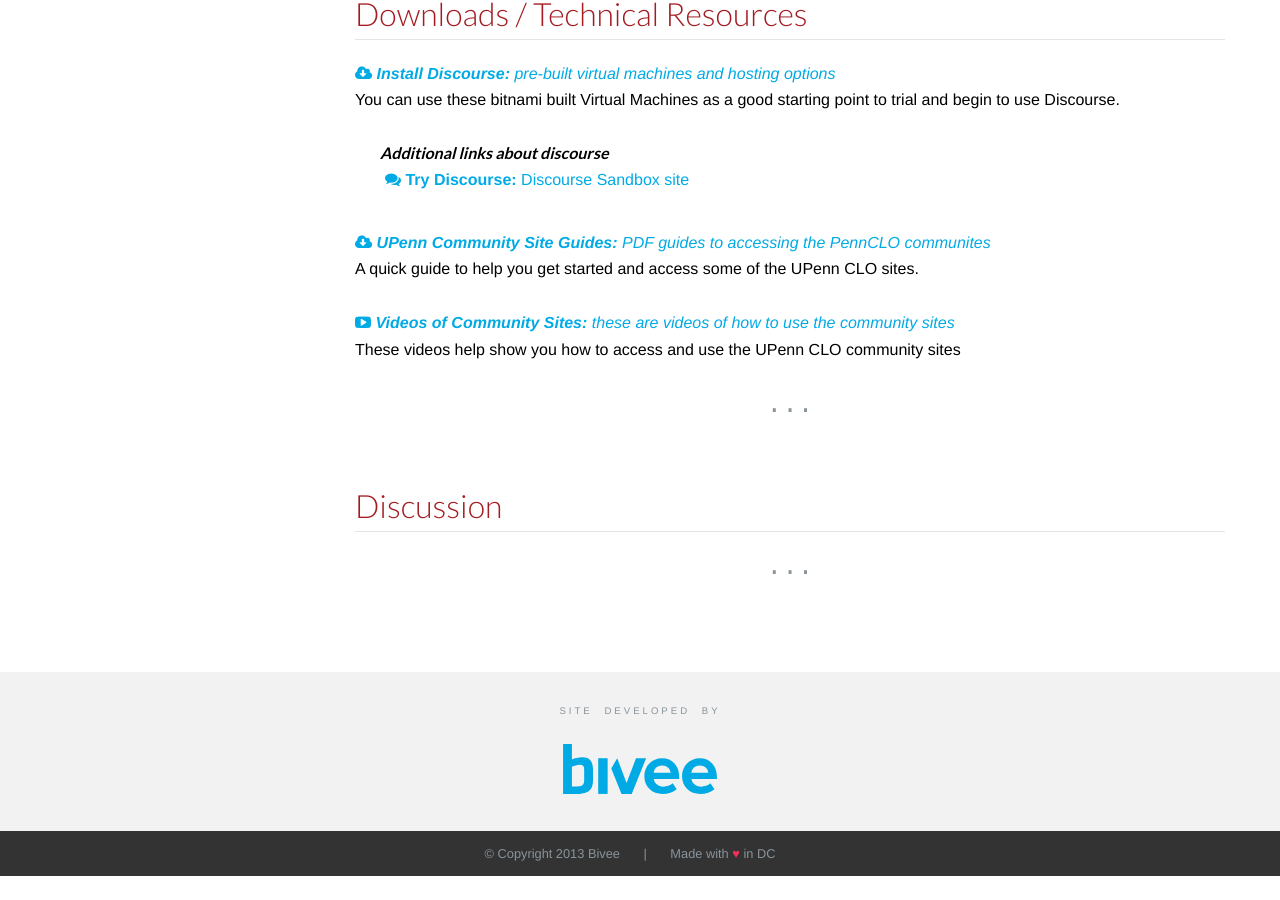
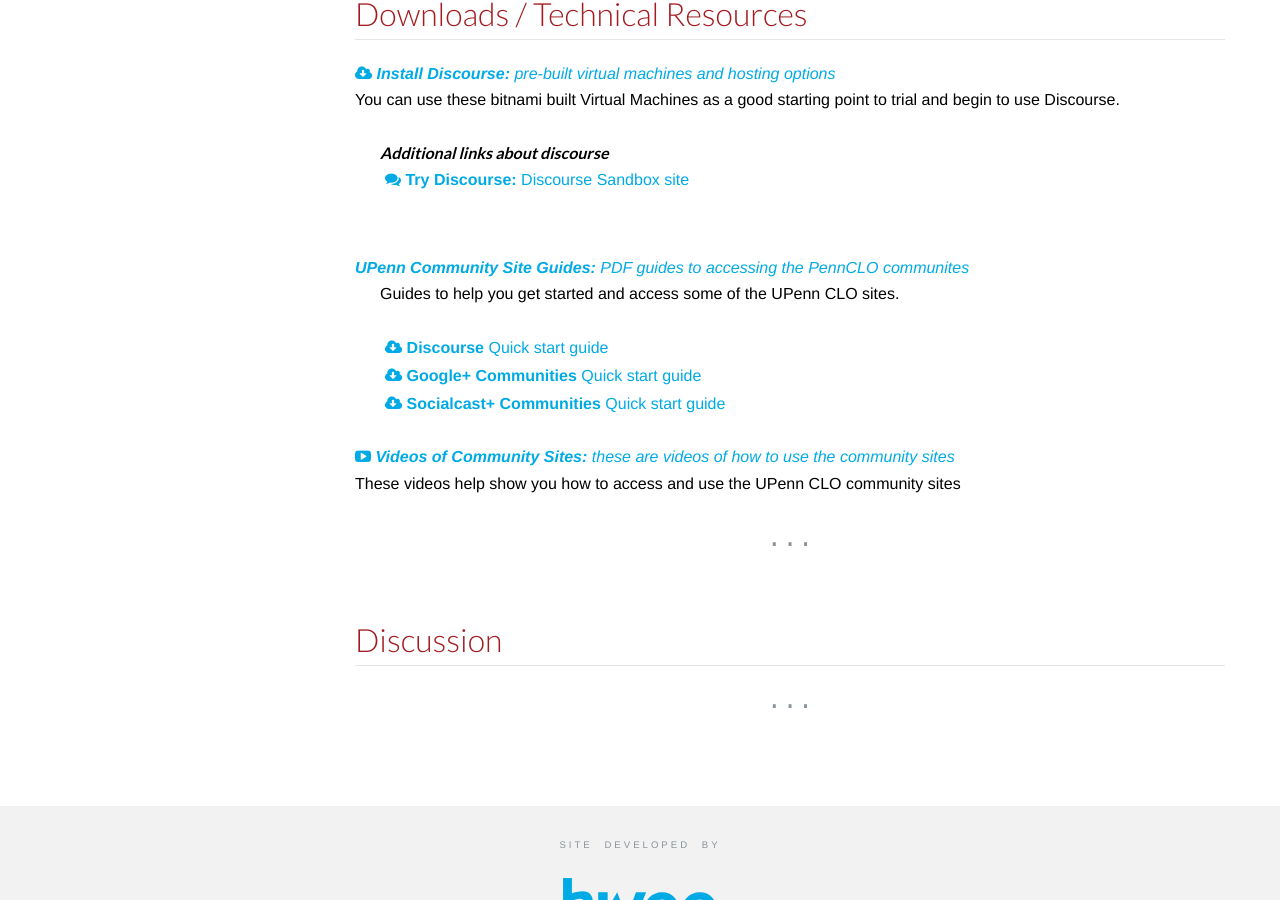
Before and after one commit to sschafft/UPenn, a Jekyll site: the page built from index.html, in a window 1280 px wide and 900 px high, scrolled down 4738 px. Built offline with Jekyll 4.4.1, drawn with Linux system fonts in a browser that asks for light colours; the list of posts is cut into pages by our own code; comment, search, counter and statistics services are not loaded; before the commit the page ends 5614 px from its top, so only the background shows below that.

Commit message:
added quick start guides

```diff
--- a/index.html
+++ b/index.html
@@ -128,9 +128,15 @@
 			</div>
 		</p>
 
-		<h4> <a href="#" target="_blank"><span aria-hidden="true" class="icon-cloud-download"></span> <strong>UPenn Community Site Guides:</strong> PDF guides to accessing the PennCLO communites</a></h4>
 		<p>
-		A quick guide to help you get started and access some of the UPenn CLO sites.
+			<h4><strong>UPenn Community Site Guides:</strong> PDF guides to accessing the PennCLO communites</a></h4>
+			<div class="extra_links">
+				<p>Guides to help you get started and access some of the UPenn CLO sites.</p>
+				<a href="../assets/files/discourse.pdf" target="_blank"><span aria-hidden="true" class="icon-cloud-download"></span> <strong>Discourse</strong> Quick start guide</a>
+				<a href="../assets/files/gplus.pdf" target="_blank"><span aria-hidden="true" class="icon-cloud-download"></span> <strong>Google+ Communities</strong> Quick start guide</a>
+				<a href="../assets/files/socialcast.pdf" target="_blank"><span aria-hidden="true" class="icon-cloud-download"></span> <strong>Socialcast+ Communities</strong> Quick start guide</a>
+			</div>
+
 		</p>
 
 		<h4> <a href="#" target="_blank"><span aria-hidden="true" class="icon-youtube-play"></span> <strong>Videos of Community Sites:</strong> these are videos of how to use the community sites</a></h4>
```
Also changed, not shown: 3 other files.
